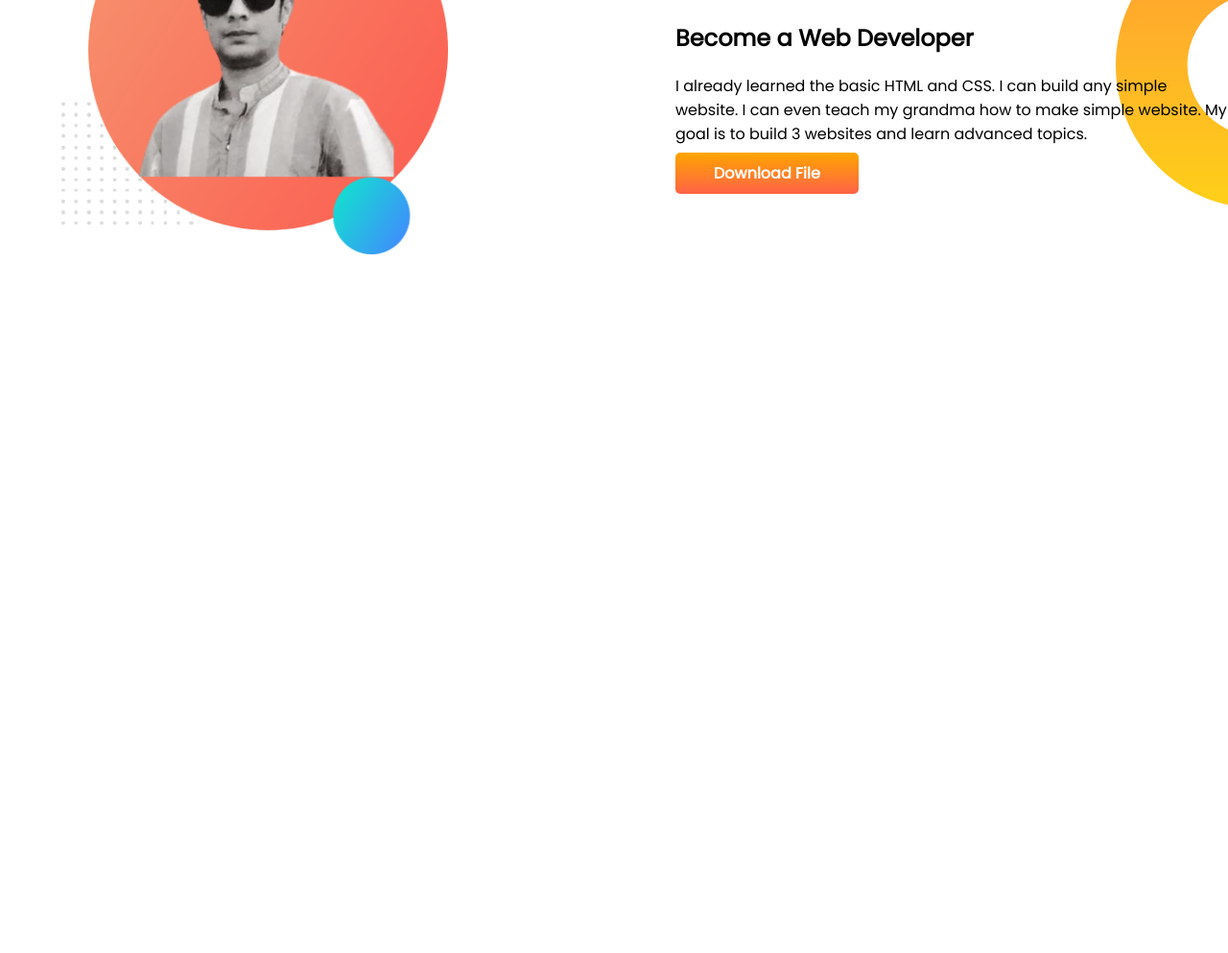
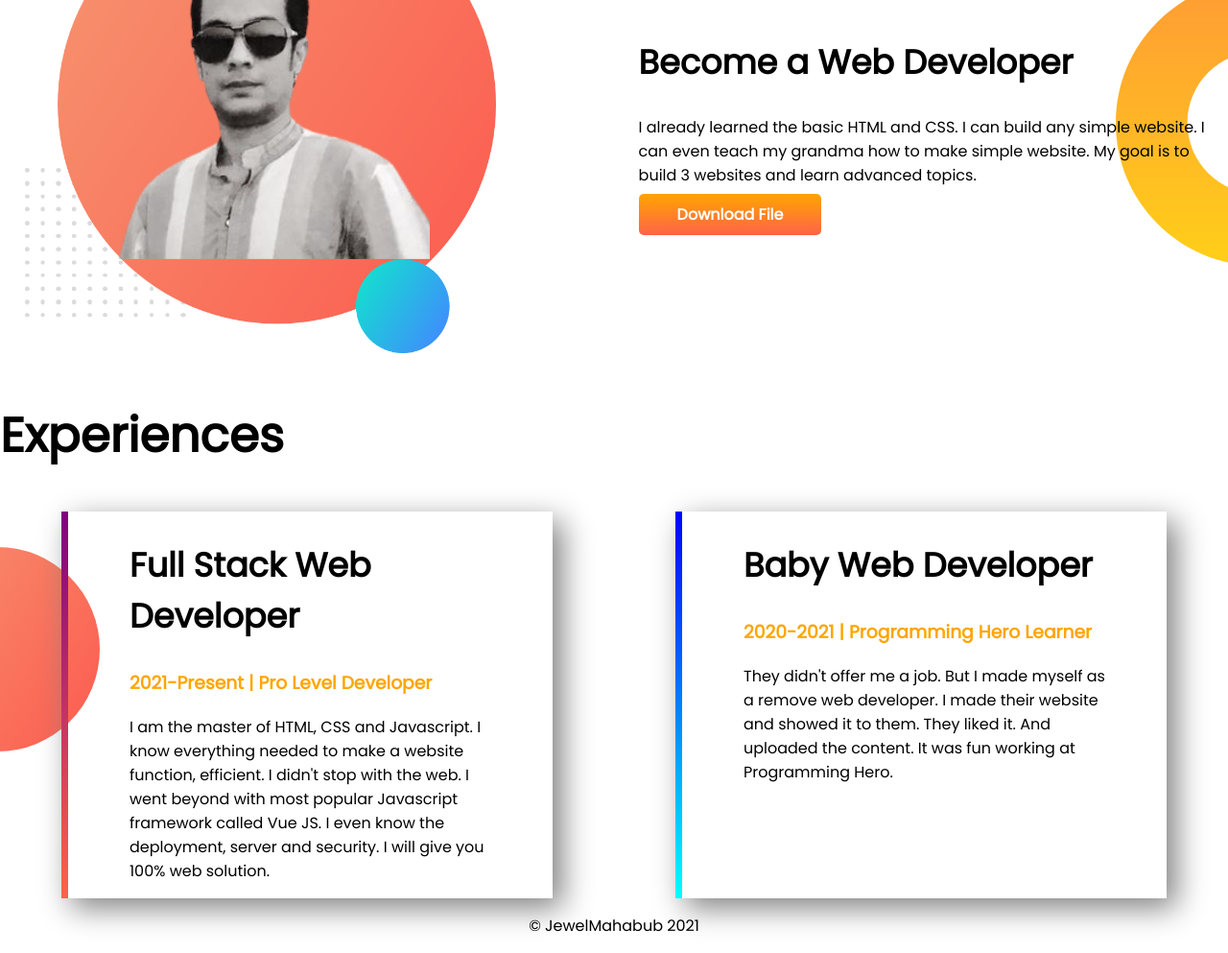
Before and after one commit to JewelMahabub/developer-portfolio-jewel, a plain HTML site: page index.html in a window 1280 px wide. Shown: the part 599-1592 px from the top of the page at 96% size. Before the commit the page ends 871 px from the top, so only its background shows below. Drawn offline with Linux system fonts and the light colour scheme.

Commit message:
drialle add  commit

```diff
--- a/index.html
+++ b/index.html
@@ -11,19 +11,18 @@
     <link rel="stylesheet" href="style.css">
 </head>
 <body>
-  <section class="top-banner">
+  <section class="top-banner flexibel-container">
     <div class="jewel1"><h1>Welcone to</h1>
         <h1><span class="orange-color">JewelMahabb</span> World</h1>
         <h3>jewel Mahabub is Build Climber and Train Stopper</h3>
         <p>You might saw me jumping, climbing buildings, and stopping trains. But nobody pays me a dime for that work. That's why I am learning and mastering web development. I will not stop until I become the Web Development Hero.</p>
         <a class="link-button" target="blank" href="https://www.linkedin.com/company/programminghero/">Hire Me</a>
     </div>
-
-      <div class="jewel1">
+        <div class="jewel1">
           <img src="images/my-bg2.png" alt="">
         </div>
   </section>
-  <section class="Dream-Big">
+  <section class="Dream-Big flexibel-container">
 <div class="jewel1">
     <img src="images/1my-bg.png" alt="">
 </div>
@@ -34,5 +33,24 @@
     <a class="link-button" target="blank" href="https://www.linkedin.com/company/programminghero/">Download File</a>
 </div>
   </section>
+  <section class="expreince">
+      <h1>Experiences</h1>
+
+<div class="flexibel-container">
+    <div id="full-stack-exp" class="Experiencesi">
+        <h2>Full Stack Web Developer</h2>
+        <h3 class="orange-color">2021-Present | Pro Level Developer</h3>
+        <p>I am the master of HTML, CSS and Javascript. I know everything needed to make a website function, efficient. I didn't stop with the web. I went beyond with most popular Javascript framework called Vue JS. I even know the deployment, server and security. I will give you 100% web solution.</p>
+    </div>
+    <div id="web-dev-ex" class="Experiencesi">
+        <h2>Baby Web Developer</h2>
+        <h3 class="orange-color">2020-2021 | Programming Hero Learner</h3>
+        <p>They didn't offer me a job. But I made myself as a remove web developer. I made their website and showed it to them. They liked it. And uploaded the content. It was fun working at Programming Hero.</p>
+    </div>
+</div>
+  </section>
+  <footer>
+    <p>© JewelMahabub 2021</p>
+</footer>
 </body>
 </html>
--- a/style.css
+++ b/style.css
@@ -5,19 +5,22 @@ body{
 h1{
     font-size: 50px;
 }
+h2{
+    font-size: 35px;
+}
 .orange-color{
 color: orange;
 }
-section{
+.flexibel-container{
     display: flex;
     margin: bottom 150px; ;
 }
 .jewel1{
     width: 50%;
-    padding-left: 5%;
+    padding-left: 2%;
 }
 .jewel1 img{
-    width: 70%;
+    width: 80%;
 }
 .link-button{
     text-decoration: none;
@@ -36,3 +39,29 @@ section{
     background-repeat: no-repeat;
     background-position:right;
 }
+.expreince{
+    background-image: url(images/exp-bg.png);
+    background-repeat: no-repeat;
+    background-position:left ;
+}
+.Experiencesi{
+width: 40%;
+margin-left: 5%;
+margin-right: 5%;
+padding-left: 5%;
+padding-right: 5%;
+box-shadow: 10px 10px 30px gray;
+}
+#web-dev-ex{
+    border-left: 7px solid;
+    border-image: linear-gradient(blue,cyan);
+    border-image-slice: 1;
+}
+#full-stack-exp{
+    border-left: 7px solid;
+    border-image: linear-gradient(purple,tomato);
+    border-image-slice: 1;
+}
+footer p{
+    text-align: center;
+}
```
